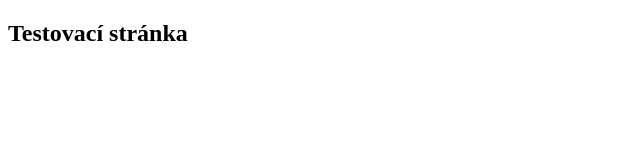
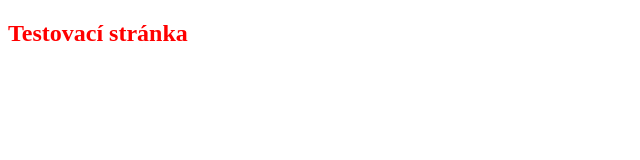
Before and after one commit to jan-blazek/test_git, a plain HTML site: page index.html in a window 1280 px wide. Shown: the whole page, without its empty margins (0-640 px from the left). Drawn offline with Linux system fonts and the light colour scheme.

Commit message:
červená barva nadpisu

```diff
--- a/css/style.css
+++ b/css/style.css
@@ -1 +1,6 @@
 /* Styly */
+
+/* Nastavení stylu nadpisu */
+h2 {
+    color: red;
+}
```
